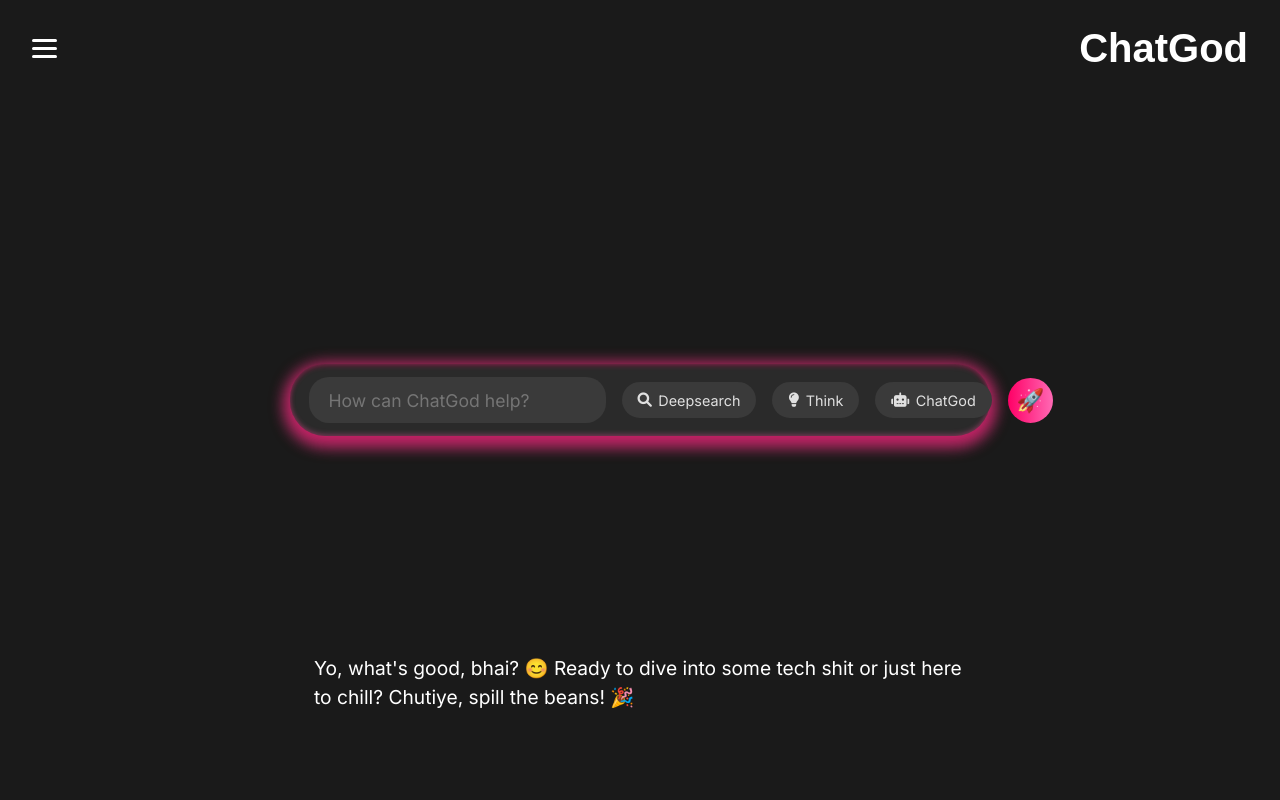
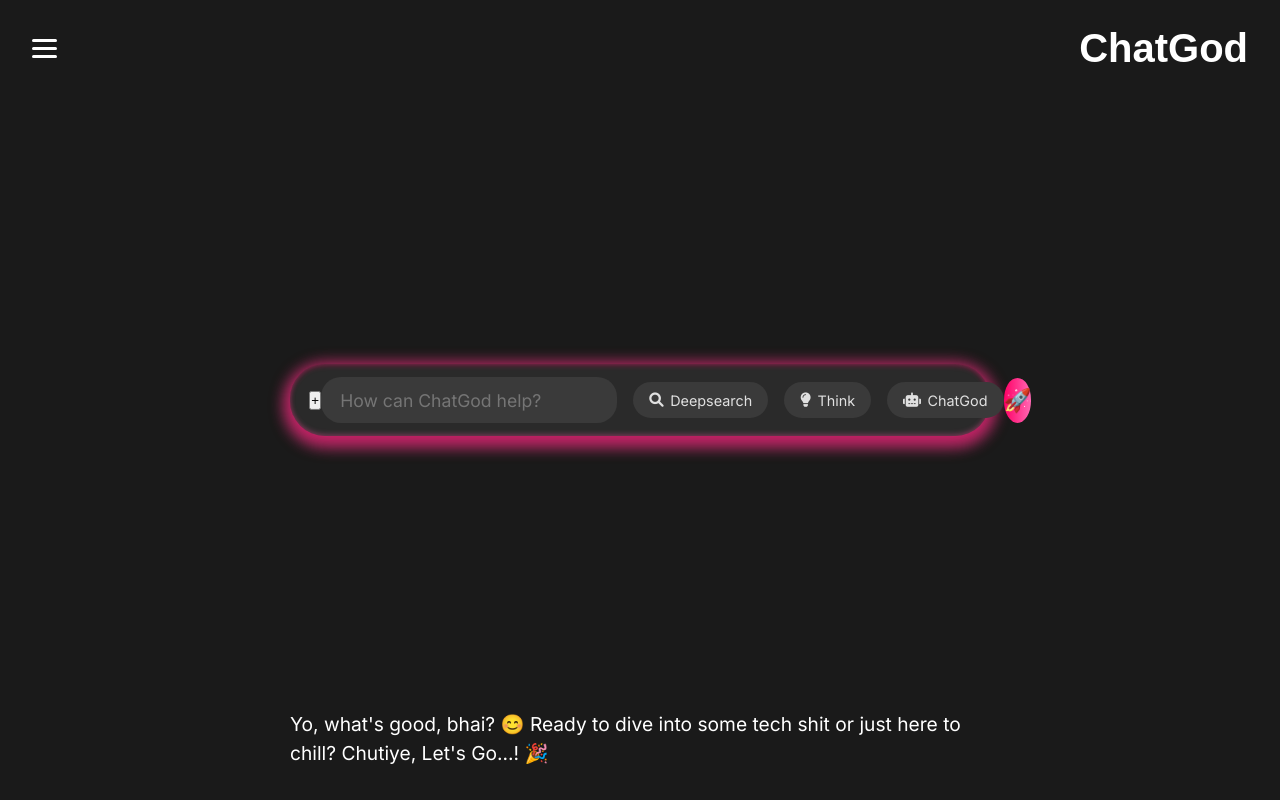
Before and after one commit to shubham07069/x07-flask-app, a Flask app: page /chat in a window 1280 px wide. Run offline with Flask 2, Linux system fonts and the light colour scheme; the visitor is signed in with stand-in values (Sample User, id 1).

Commit message:
chat.html

```diff
--- a/templates/chat.html
+++ b/templates/chat.html
@@ -41,20 +41,22 @@
         <main>
             <div class="chat-container">
                 <div class="chat-window" id="chatWindow">
-                    <div class="greeting-message">
-                        Yo, what's good, bhai? 😊 Ready to dive into some tech shit or just here to chill? Chutiye, spill the beans! 🎉
-                    </div>
+                    <!-- Chat messages will be populated by JavaScript -->
                 </div>
-                <div class="search-box">
+                <div class="greeting-message">
+                    Yo, what's good, bhai? 😊 Ready to dive into some tech shit or just here to chill? Chutiye, Let's Go...! 🎉
+                </div>
+                <div class="search-box" id="searchBox">
+                    <button class="plus-button">+</button>
                     <input type="text" id="userInput" placeholder="How can ChatGod help?">
                     <div class="search-icons">
                         <span class="icon"><i class="fas fa-search"></i> Deepsearch</span>
                         <span class="icon"><i class="fas fa-lightbulb"></i> Think</span>
                         <span class="icon"><i class="fas fa-robot"></i> ChatGod</span>
-                        <button onclick="sendMessage()" class="send-button">
-                            <span class="shuttle">🚀</span>
-                        </button>
                     </div>
+                    <button onclick="sendMessage()" class="send-button">
+                        <span class="shuttle">🚀</span>
+                    </button>
                 </div>
             </div>
         </main>
```
